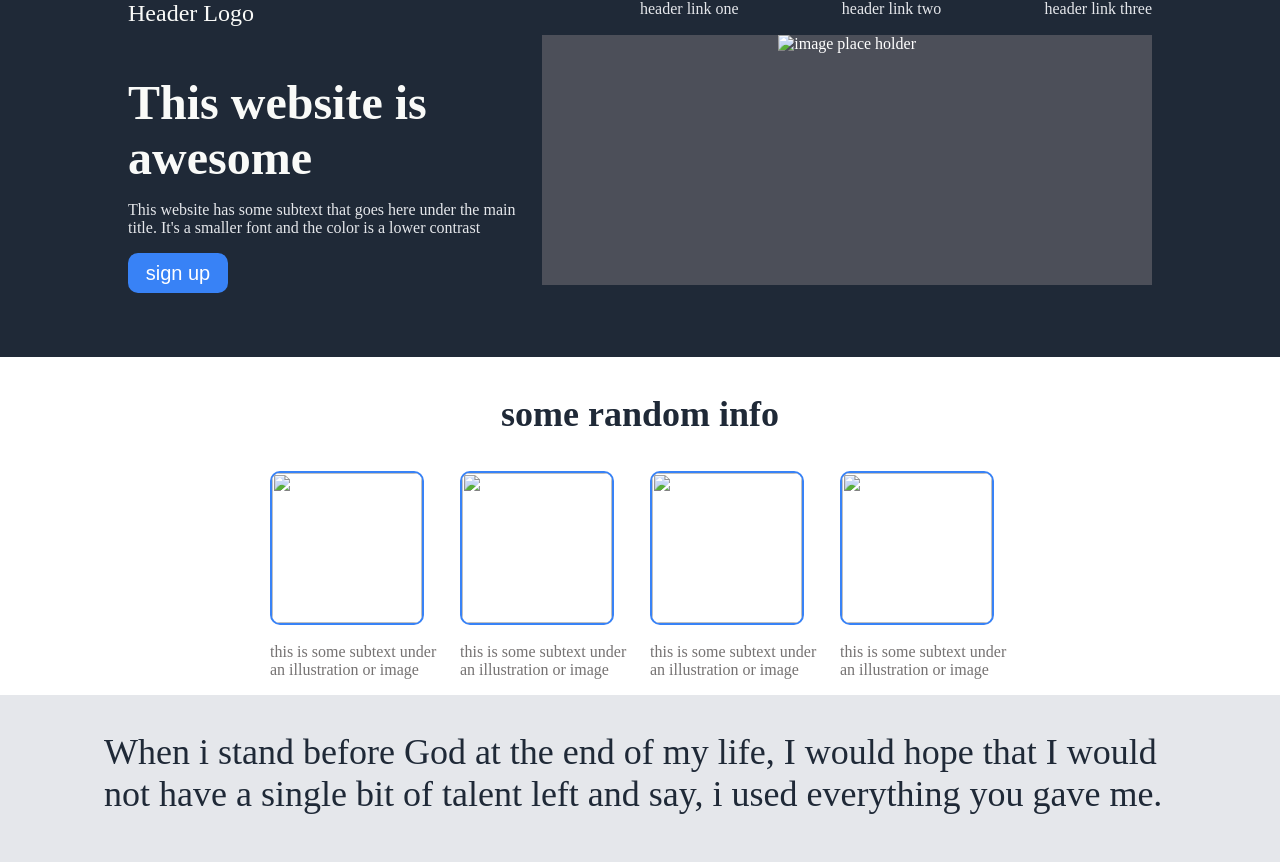
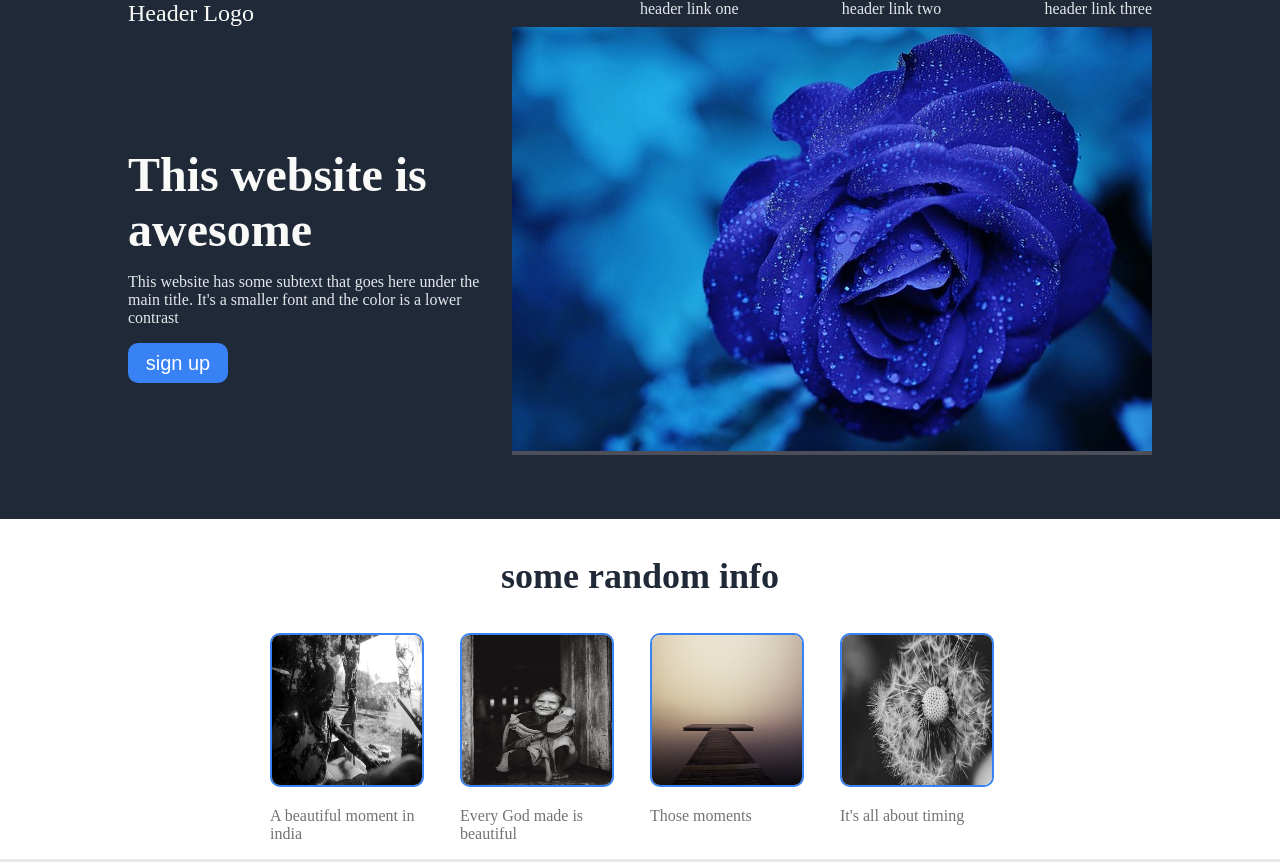
Before and after one commit to prince-musonda/landing-page, a plain HTML site: page index.html in a window 1280 px wide. Shown: the top 862 px of the page. Drawn offline with Linux system fonts and the light colour scheme.

Commit message:
Add Images folder and images to index.html
Added some images to the site

```diff
--- a/index.html
+++ b/index.html
@@ -23,7 +23,7 @@
                         <button>sign up</button>
                     </div>
                     <div class="hero-image">
-                        <img src="" alt=" image place holder">
+                        <img src="images/rose.jpg" alt=" image of a blue rose">
                     </div>
                 </section>
         </div>
@@ -32,20 +32,20 @@
             <p class="section2-heading">some random info</p>
             <div class="section2-images-subtext-container">
                 <div class="section2-image-subtext">
-                    <img src="" alt="" class="section2-image">
-                    <p class="section2-subtext">this is some subtext under an illustration or image</p>
+                    <img src="images/girl.jpg" alt="beautify image of young girl from idea" class="section2-image">
+                    <p class="section2-subtext">A beautiful moment in india</p>
                 </div>
                 <div class="section2-image-subtext">
-                    <img src="" alt="" class="section2-image">
-                    <p class="section2-subtext">this is some subtext under an illustration or image</p>
+                    <img src="images/old.jpg" alt="beautify image of a old woman with a smile on her face" class="section2-image">
+                    <p class="section2-subtext">Every God made is beautiful</p>
                 </div>
                 <div class="section2-image-subtext">
-                    <img src="" alt="" class="section2-image">
-                    <p class="section2-subtext">this is some subtext under an illustration or image</p>
+                    <img src="images/pier.jpg" alt="an image of the lake side " class="section2-image">
+                    <p class="section2-subtext">Those moments</p>
                 </div>
                 <div class="section2-image-subtext">
-                    <img src="" alt="" class="section2-image">
-                    <p class="section2-subtext">this is some subtext under an illustration or image</p>
+                    <img src="images/flower.jpg" alt="image of a slower" class="section2-image">
+                    <p class="section2-subtext">It's all about timing</p>
                 </div>
             </div>
         </div>
--- a/styles.css
+++ b/styles.css
@@ -44,8 +44,8 @@ header{
 }
 
 .hero-image{
-    width: 1150px;
-    height: 250px;
+    max-width: 1000px;
+    height:auto;
     color: white;
     text-align: center;
     background-color: rgba(189, 175, 175, 0.288);
```
Also changed, not shown: images/flower.jpg (added), images/girl.jpg (added), images/old.jpg (added), images/pier.jpg (added), images/rose.jpg (added), 1 other file.
